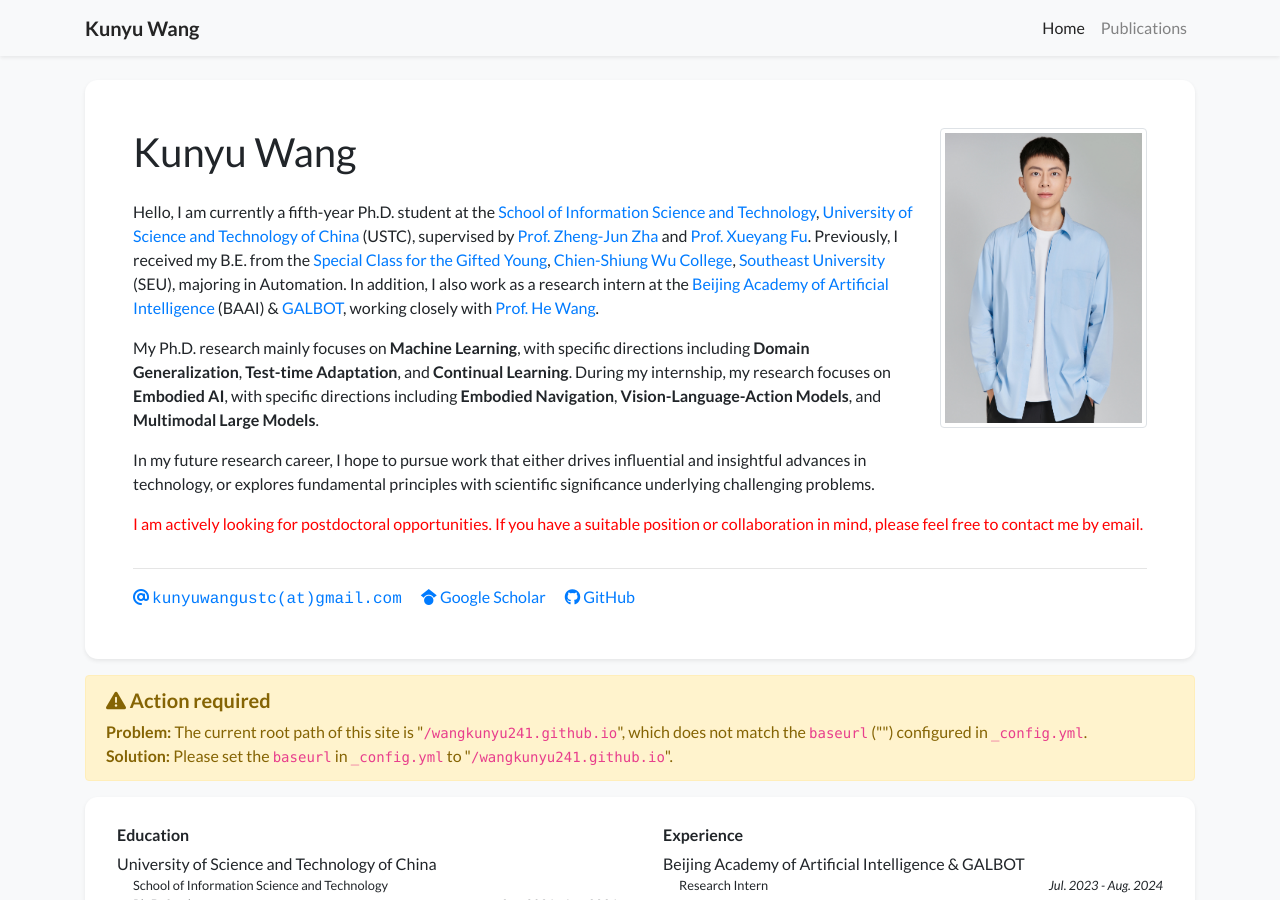
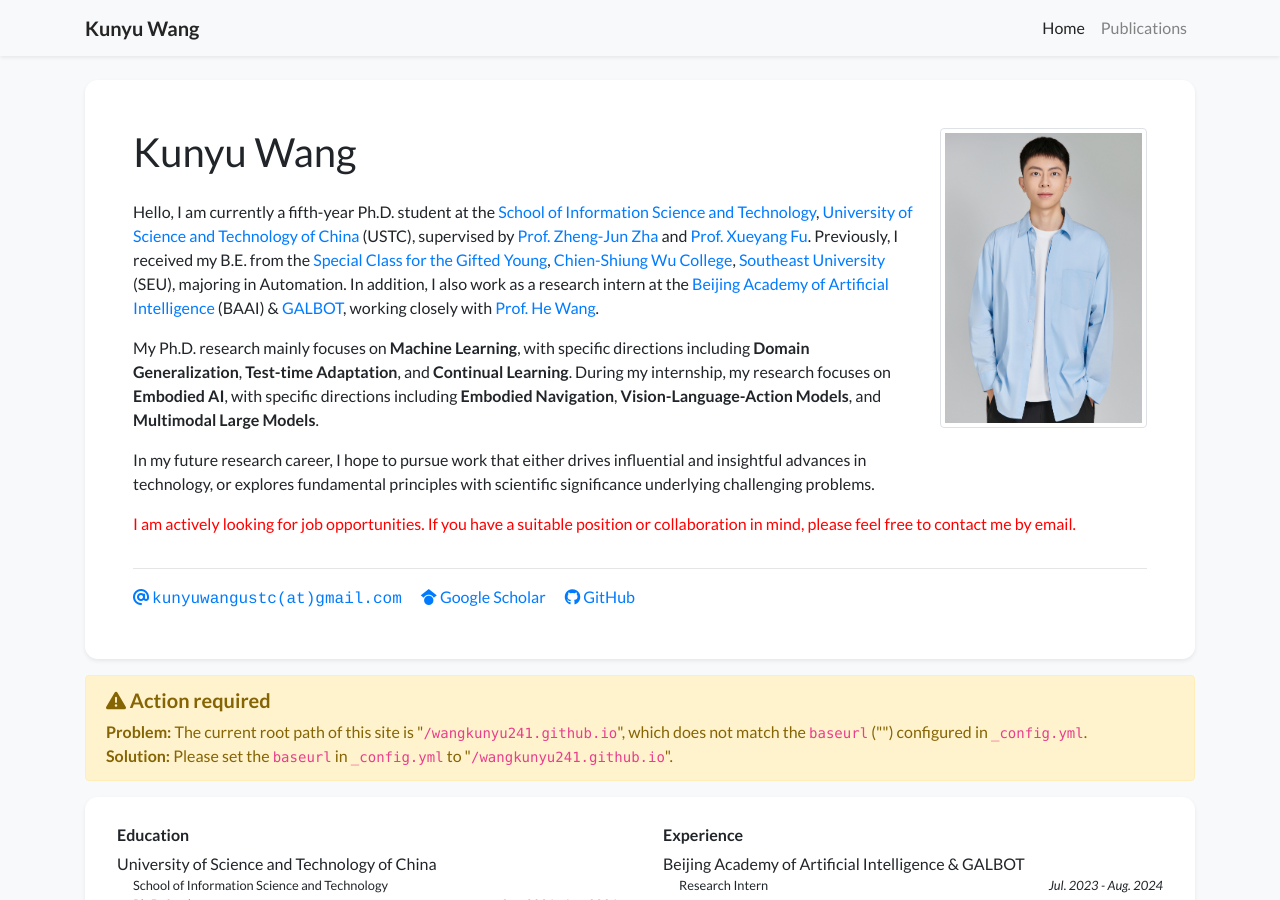
Before and after one commit to wangkunyu241/wangkunyu241.github.io, a Jekyll site: the page built from index.html, in a window 1280 px wide and 900 px high. Built offline with Jekyll 4.4.1, drawn with Linux system fonts in a browser that asks for light colours; nearby versions of some CDN libraries; a style sheet for code colours, icons or effects is not loaded.

Commit message:
Update profile.yml

```diff
--- a/_data/profile.yml
+++ b/_data/profile.yml
@@ -31,7 +31,7 @@ short_bio: >-
   In my future research career, I hope to pursue work that either drives influential and insightful advances in technology, or explores fundamental principles with scientific significance underlying challenging problems.
   </p>
   <p>
-  <span style="color: red;">I am actively looking for postdoctoral opportunities. If you have a suitable position or collaboration in mind, please feel free to contact me by email.</span>
+  <span style="color: red;">I am actively looking for job opportunities. If you have a suitable position or collaboration in mind, please feel free to contact me by email.</span>
   </p>
 portrait_url: /assets/images/photos/portrait.jpg
 # portrait_caption: >-
```
